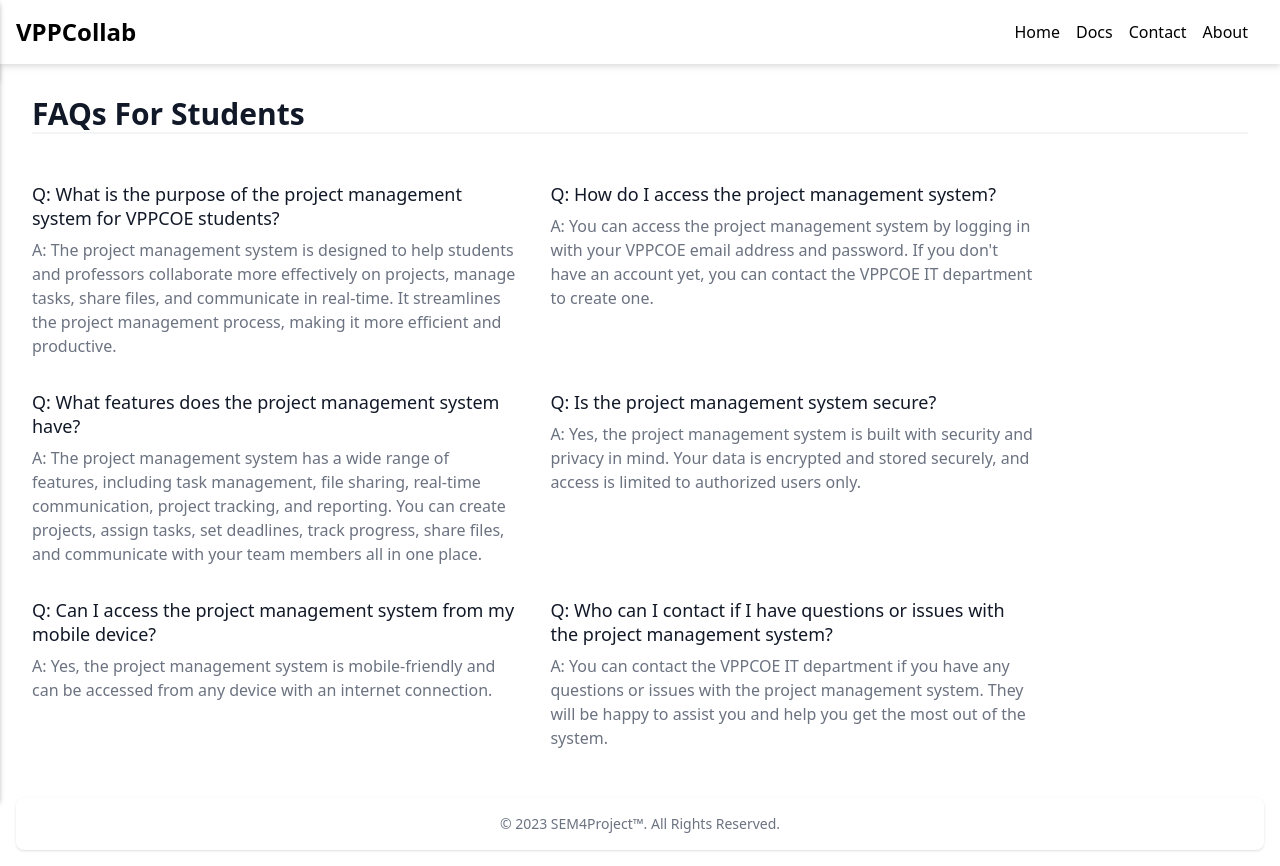
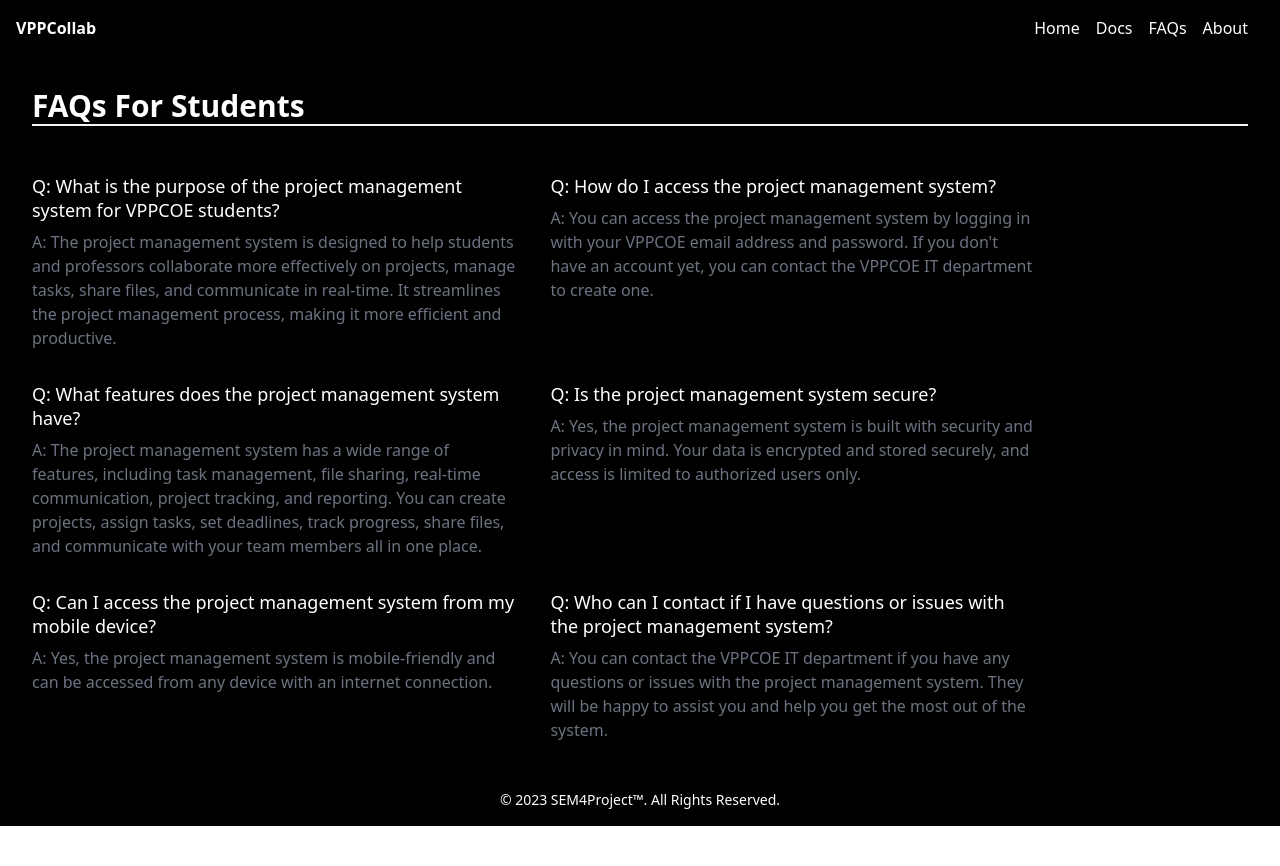
Before and after one commit to HarshMasaye003/Sem4Project, a Next.js app: page /contact in a window 1280 px wide. After the commit the page ends 826 px from the top, so only its background shows below. Built offline with nearby package versions, Linux system fonts and the light colour scheme.

Commit message:
new commit

```diff
--- a/components/Footer.js
+++ b/components/Footer.js
@@ -2,47 +2,9 @@ import React from 'react'
 
 const Footer = () => {
   return (
-    <div>
-        {/* <footer class="text-gray-600 body-font">
-  <div class="container px-5 py-4 mx-auto flex items-center sm:flex-row flex-col">
-      <a class="flex title-font font-medium items-center md:justify-start justify-center text-gray-900"></a>
-    <p class="text-sm text-gray-500 sm:ml-4 sm:pl-4 sm:border-l-2 sm:border-gray-200 sm:py-2 sm:mt-0 mt-4">© 2023 Project
-      <a href="https://twitter.com/knyttneve" class="text-gray-600 ml-1" rel="noopener noreferrer" target="_blank"></a>
-    </p>
-    <span class="inline-flex sm:ml-auto sm:mt-0 mt-4 justify-center sm:justify-start">
-      <a class="text-gray-500">
-        <svg fill="currentColor" stroke-linecap="round" stroke-linejoin="round" stroke-width="2" class="w-5 h-5" viewBox="0 0 24 24">
-          <path d="M18 2h-3a5 5 0 00-5 5v3H7v4h3v8h4v-8h3l1-4h-4V7a1 1 0 011-1h3z"></path>
-        </svg>
-      </a>
-      <a class="ml-3 text-gray-500">
-        <svg fill="currentColor" stroke-linecap="round" stroke-linejoin="round" stroke-width="2" class="w-5 h-5" viewBox="0 0 24 24">
-          <path d="M23 3a10.9 10.9 0 01-3.14 1.53 4.48 4.48 0 00-7.86 3v1A10.66 10.66 0 013 4s-4 9 5 13a11.64 11.64 0 01-7 2c9 5 20 0 20-11.5a4.5 4.5 0 00-.08-.83A7.72 7.72 0 0023 3z"></path>
-        </svg>
-      </a>
-      <a class="ml-3 text-gray-500">
-        <svg fill="none" stroke="currentColor" stroke-linecap="round" stroke-linejoin="round" stroke-width="2" class="w-5 h-5" viewBox="0 0 24 24">
-          <rect width="20" height="20" x="2" y="2" rx="5" ry="5"></rect>
-          <path d="M16 11.37A4 4 0 1112.63 8 4 4 0 0116 11.37zm1.5-4.87h.01"></path>
-        </svg>
-      </a>
-      <a class="ml-3 text-gray-500">
-        <svg fill="currentColor" stroke="currentColor" stroke-linecap="round" stroke-linejoin="round" stroke-width="0" class="w-5 h-5" viewBox="0 0 24 24">
-          <path stroke="none" d="M16 8a6 6 0 016 6v7h-4v-7a2 2 0 00-2-2 2 2 0 00-2 2v7h-4v-7a6 6 0 016-6zM2 9h4v12H2z"></path>
-          <circle cx="4" cy="4" r="2" stroke="none"></circle>
-        </svg>
-      </a>
-    </span>
-  </div>
-</footer> */}
-
-<footer class="bg-white rounded-lg shadow dark:bg-gray-900 m-4">
-    {/* <div class="w-full container mx-auto p-4 md:px-6 md:py-8">
-
-        <hr class="my-6 border-gray-200 sm:mx-auto dark:border-gray-700 lg:my-8" />
-
-    </div> */}
-        <span className="block p-4 text-sm text-gray-500 sm:text-center dark:text-gray-400">© 2023 <a href="#" className="hover:underline">SEM4Project™</a>. All Rights Reserved.</span>
+    <div class="bg-black">
+<footer class="rounded-lg shadow dark:bg-gray-900 m-0">
+        <span className="block p-4 text-sm text-white sm:text-center dark:text-gray-400">© 2023 <a href="#" className="hover:underline">SEM4Project™</a>. All Rights Reserved.</span>
 </footer>
 
 
--- a/components/Header.js
+++ b/components/Header.js
@@ -8,21 +8,21 @@ import {useState} from 'react'
 // }
 function MobileNav({ open, setOpen }) {
     return (
-        <div className={`absolute top-0 left-0 h-screen w-screen bg-white transform ${open ? "-translate-x-0" : "-translate-x-full"} transition-transform duration-300 ease-in-out filter drop-shadow-md `}>
-            <div className="flex items-center justify-center filter drop-shadow-md bg-white h-20"> {/*logo container*/}
-                <a className="text-xl font-semibold" href="/">VPPCollab</a>
+        <div className={`absolute top-0 left-0 h-screen w-screen bg-black transform ${open ? "-translate-x-0" : "-translate-x-full"} transition-transform duration-300 ease-in-out filter drop-shadow-md `}>
+            <div className="flex items-center justify-center filter drop-shadow-md bg-black h-20"> {/*logo container*/}
+                <a className="text-xl font-semibold text-white" href="/">VPPCollab</a>
             </div>
-            <div className="flex flex-col ml-4">
-                <Link className="text-xl font-medium my-4" href="/" onClick={() => setTimeout(() => {setOpen(!open)}, 100)}>
+            <div className="flex flex-col ml-4 ">
+                <Link className="text-xl font-medium my-4 ml-4 text-white" href="/" onClick={() => setTimeout(() => {setOpen(!open)}, 100)}>
                     Home
                 </Link>
-                <Link className="text-xl font-medium my-4" href="/docs" onClick={() => setTimeout(() => {setOpen(!open)}, 100)}>
+                <Link className="text-xl font-medium my-4 ml-4 text-white" href="/docs" onClick={() => setTimeout(() => {setOpen(!open)}, 100)}>
                     Docs
                 </Link>
-                <Link className="text-xl font-medium my-4" href="/contact" onClick={() => setTimeout(() => {setOpen(!open)}, 100)}>
-                    Contact
+                <Link className="text-xl font-medium my-4 ml-4 text-white" href="/contact" onClick={() => setTimeout(() => {setOpen(!open)}, 100)}>
+                    FAQs
                 </Link>
-                <Link className="text-xl font-medium my-4" href="/about" onClick={() => setTimeout(() => {setOpen(!open)}, 100)}>
+                <Link className="text-xl font-medium my-4 ml-4 text-white" href="/about" onClick={() => setTimeout(() => {setOpen(!open)}, 100)}>
                     About
                 </Link>
             </div>
@@ -33,23 +33,22 @@ function MobileNav({ open, setOpen }) {
 export default function Header() {
     const [open, setOpen] = useState(false)
     return (
-        <nav className="flex filter drop-shadow-md bg-white px-4 py-4 h-15 items-center">
+        <nav className="flex filter drop-shadow-md bg-black px-4 py-4 h-15 items-center">
             <MobileNav open={open} setOpen={setOpen}/>
             <div className="w-3/12 flex items-center">
-                <a className="text-2xl font-semibold" href="/">VPPCollab</a>
+                <a className="text-2x font-semibold text-white" href="/">VPPCollab</a>
             </div>
             <div className="w-9/12 flex justify-end items-center">
-
                 <div className="z-50 flex relative w-8 h-8 flex-col justify-between items-center md:hidden" onClick={() => {
                     setOpen(!open)
                 }}>
                     {/* hamburger button */}
-                    <span className={`h-1 w-full bg-black rounded-lg transform transition duration-300 ease-in-out ${open ? "rotate-45 translate-y-3.5" : ""}`} />
-                    <span className={`h-1 w-full bg-black rounded-lg transition-all duration-300 ease-in-out ${open ? "w-0" : "w-full"}`} />
-                    <span className={`h-1 w-full bg-black rounded-lg transform transition duration-300 ease-in-out ${open ? "-rotate-45 -translate-y-3.5" : ""}`} />
+                    <span className={`h-1 w-full bg-white rounded-lg transform transition duration-300 ease-in-out ${open ? "rotate-45 translate-y-3.5" : ""}`} />
+                    <span className={`h-1 w-full bg-white rounded-lg transition-all duration-300 ease-in-out ${open ? "w-0" : "w-full"}`} />
+                    <span className={`h-1 w-full bg-white rounded-lg transform transition duration-300 ease-in-out ${open ? "-rotate-45 -translate-y-3.5" : ""}`} />
                 </div>
 
-                <div className="hidden md:flex justify-between">
+                <div className="hidden md:flex justify-between bg-black text-white">
                     <Link className='mr-4' href="/">
                         Home
                     </Link>
@@ -57,7 +56,7 @@ export default function Header() {
                         Docs
                     </Link>
                     <Link className='mr-4' href="/contact">
-                        Contact
+                        FAQs
                     </Link>
                     <Link className='mr-4' href="/about">
                         About
--- a/pages/contact.js
+++ b/pages/contact.js
@@ -6,13 +6,13 @@ const contact = () => {
     <div><section className={styles.section}>
         <div className={styles.content}>
 
-<div class="max-w-screen-xl p-8 mx-auto">
-    <h2 class="mb-12 text-3xl font-extrabold leading-9 text-gray-900 border-b-2 border-gray-100">
+<div class="max-w-screen-xl p-8 mx-auto text-white">
+    <h2 class="mb-12 text-3xl font-extrabold leading-9  border-b-2 border-gray-100">
         FAQs For Students
     </h2>
     <ul class="flex flex-wrap items-start gap-8">
         <li class="w-2/5">
-            <h3 class="text-lg font-medium leading-6 text-gray-900">
+            <h3 class="text-lg font-medium leading-6 ">
             Q: What is the purpose of the project management system for VPPCOE students?
             </h3>
             <div class="mt-2">
@@ -21,7 +21,7 @@ const contact = () => {
             </div>
         </li>
         <li class="w-2/5">
-            <div class="text-lg font-medium leading-6 text-gray-900">
+            <div class="text-lg font-medium leading-6">
             Q: How do I access the project management system?
             </div>
             <div class="mt-2">
@@ -31,7 +31,7 @@ const contact = () => {
             </div>
         </li>
         <li class="w-2/5">
-            <div class="text-lg font-medium leading-6 text-gray-900">
+            <div class="text-lg font-medium leading-6 ">
             Q: What features does the project management system have?
             </div>
             <div class="mt-2">
@@ -41,7 +41,7 @@ const contact = () => {
             </div>
         </li>
         <li class="w-2/5">
-            <div class="text-lg font-medium leading-6 text-gray-900">
+            <div class="text-lg font-medium leading-6 ">
             Q: Is the project management system secure?
             </div>
             <div class="mt-2">
@@ -51,7 +51,7 @@ const contact = () => {
             </div>
         </li>
         <li class="w-2/5">
-            <div class="text-lg font-medium leading-6 text-gray-900">
+            <div class="text-lg font-medium leading-6 ">
             Q: Can I access the project management system from my mobile device?
             </div>
             <div class="mt-2">
@@ -61,7 +61,7 @@ const contact = () => {
             </div>
         </li>
         <li class="w-2/5">
-            <div class="text-lg font-medium leading-6 text-gray-900">
+            <div class="text-lg font-medium leading-6 ">
             Q: Who can I contact if I have questions or issues with the project management system?
             </div>
             <div class="mt-2">
--- a/styles/Home.module.css
+++ b/styles/Home.module.css
@@ -281,7 +281,8 @@
 .section {
   display: flex;
   justify-content: space-between;
-  min-height: calc(100vh - 64px - 52px);
+  min-height: calc(100vh - 56px - 52px);
+  background-color: black;
   /* padding: 40px 80px; */
 }
 
@@ -291,7 +292,8 @@
   align-items: center;
   padding-left: 3rem;
   padding-right: 3rem;
-  min-height: calc(100vh - 64px - 52px);
+  min-height: calc(100vh - 56px - 52px);
+  background-color: black;
 
 }
 
@@ -335,7 +337,7 @@
 .color_card {
   display: flex;
   flex-flow: column;
-  padding: 3%;
+  padding: 2%;
   background-color: rgb(169, 168, 168);
   max-width: 400px;
   border-radius: 8px;
@@ -345,3 +347,17 @@
 .color_card:hover {
   transform: translateY(-10px);
 }
+
+@media (max-width: 400px) {
+  .doc_card_container {
+    display: flex;
+    flex-direction: column;
+    flex-grow: 2;
+    justify-content: space-evenly;
+    align-items: center;
+  }
+
+  .color_card {
+    width: 200px;
+  }
+}
```
Also changed, not shown: pages/docs.js (+8 -35 lines), pages/index.js (+3 -14 lines).
